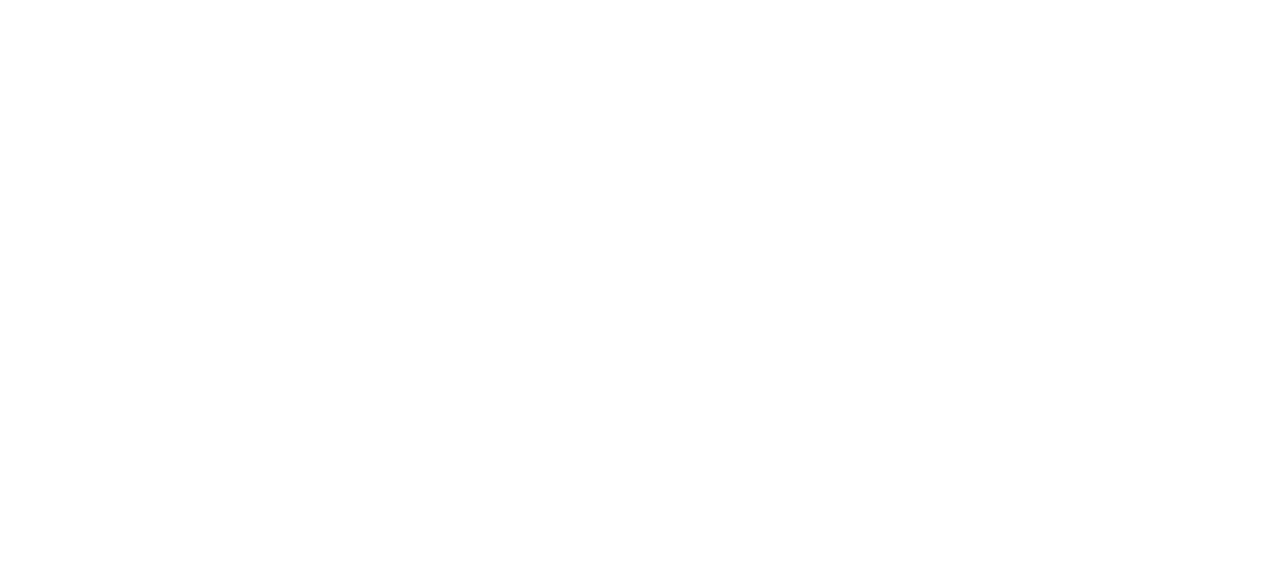
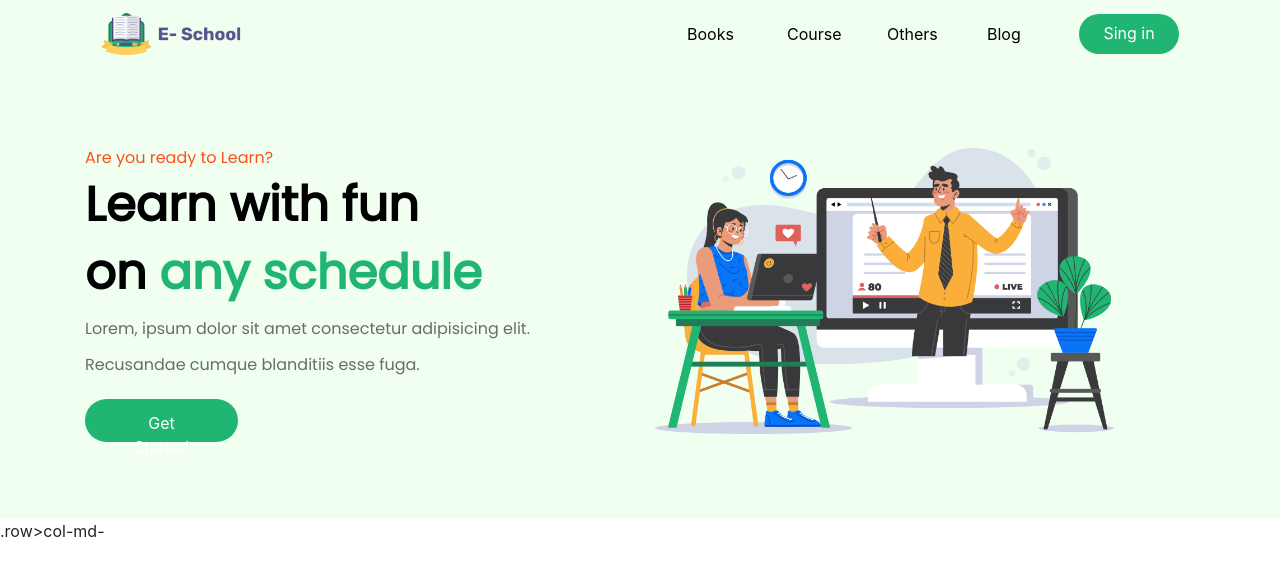
Before and after one commit to Prodip2416/e-school, a plain HTML site: page index.html in a window 1280 px wide. Drawn offline with nearby package versions, Linux system fonts and the light colour scheme.

Commit message:
header section done

```diff
--- a/index.html
+++ b/index.html
@@ -1,13 +1,74 @@
 <!DOCTYPE html>
 <html lang="en">
+
 <head>
     <meta charset="UTF-8">
     <meta name="viewport" content="width=device-width, initial-scale=1.0">
     <title>E-School</title>
-    <link rel="stylesheet" href="https://stackpath.bootstrapcdn.com/bootstrap/4.5.0/css/bootstrap.min.css" integrity="sha384-9aIt2nRpC12Uk9gS9baDl411NQApFmC26EwAOH8WgZl5MYYxFfc+NcPb1dKGj7Sk" crossorigin="anonymous">
+    <link href="https://fonts.googleapis.com/css2?family=Poppins:wght@400&display=swap" rel="stylesheet">
+    <link rel="stylesheet" href="https://stackpath.bootstrapcdn.com/bootstrap/4.5.0/css/bootstrap.min.css"
+        integrity="sha384-9aIt2nRpC12Uk9gS9baDl411NQApFmC26EwAOH8WgZl5MYYxFfc+NcPb1dKGj7Sk" crossorigin="anonymous">
     <link rel="stylesheet" href="style.css">
 </head>
+
 <body>
+    <!-- header section start -->
+    <header class="header-section">
+        <div class="container">
+            <nav class="navbar navbar-expand-lg navbar-light bg-light">
+                <a class="navbar-brand" href="#">
+                    <img class="img img-fluid w-25" src="images/ICON/Logo.png" alt="">
+                </a>
+                <button class="navbar-toggler" type="button" data-toggle="collapse" data-target="#navbarNavAltMarkup"
+                    aria-controls="navbarNavAltMarkup" aria-expanded="false" aria-label="Toggle navigation">
+                    <span class="navbar-toggler-icon"></span>
+                </button>
+                <div class="collapse navbar-collapse" id="navbarNavAltMarkup">
+                    <div class="navbar-nav ml-auto">
+                        <a class="nav-item nav-link" href="#books">Books</a>
+                        <a class="nav-item nav-link" href="#course">Course</a>
+                        <a class="nav-item nav-link" href="#others">Others</a>
+                        <a class="nav-item nav-link" href="#blog">Blog</a>
+                        <a class="nav-item nav-link" href="#">Sing in</a>
+                    </div>
+                </div>
+            </nav>
+            <div class="header-div">
+                <div class="row">
+                    <div class="col-md-6">
+                        <h6>Are you ready to Learn?</h6>
+                        <h1>Learn with fun </h1>
+                        <h1>on <span> any schedule</span></h1>
+                        <p>Lorem, ipsum dolor sit amet consectetur adipisicing elit. Recusandae cumque blanditiis esse
+                            fuga.</p>
+                        <button class="btn-get-started">Get Started</button>
+                    </div>
+                    <div class="col-md-6">
+                        <img class="img img-fluid" src="images/Photos/Illustration.png" alt="">
+                    </div>
+                </div>
+                <div class="row temp-div">
+                    <!-- This div declare because header height and backgorund color same to the assignment png file -->
+                </div>
+            </div>
+        </div>
+    </header>
+    <!-- header section end -->
 
+    <section class="books-section" id=books>
+        .row>col-md-
+    </section>
+    <!-- Script for Bootstrap -->
+    <script src="https://code.jquery.com/jquery-3.5.1.slim.min.js"
+        integrity="sha384-DfXdz2htPH0lsSSs5nCTpuj/zy4C+OGpamoFVy38MVBnE+IbbVYUew+OrCXaRkfj"
+        crossorigin="anonymous"></script>
+    <script src="https://cdn.jsdelivr.net/npm/popper.js@1.16.0/dist/umd/popper.min.js"
+        integrity="sha384-Q6E9RHvbIyZFJoft+2mJbHaEWldlvI9IOYy5n3zV9zzTtmI3UksdQRVvoxMfooAo"
+        crossorigin="anonymous"></script>
+    <script src="https://stackpath.bootstrapcdn.com/bootstrap/4.5.0/js/bootstrap.min.js"
+        integrity="sha384-OgVRvuATP1z7JjHLkuOU7Xw704+h835Lr+6QL9UvYjZE3Ipu6Tp75j7Bh/kR0JKI"
+        crossorigin="anonymous"></script>
+    <!-- End Script -->
 </body>
+
 </html>
--- a/style.css
+++ b/style.css
@@ -0,0 +1,64 @@
+.nav-link{
+width: 100px;
+}
+.bg-light{
+    background-color: #F0FFF0 !important;
+}
+.nav-link:last-child{
+    background-color: #21B573;
+    padding: 7px 10px;
+    text-align: center;
+    color: white !important;
+    border-radius: 33px;
+}
+.navbar-light .navbar-nav .nav-link {
+     color:black;
+}
+.header-div{
+    margin-top: 80px;
+}
+header{
+    background-color: #F0FFF0;
+}
+.btn-get-started{
+    background-color: #21B573;
+    color:white;
+    border: none;
+    width: 153px;
+    height: 43px;
+    border-radius: 33px;
+    padding: 12px 36px;
+}
+header h6{
+    font-family: Poppins;
+    color:#FD511A;
+    font-size: 16px;
+    font-style: normal;
+    font-weight: normal;
+}
+header h1{
+    position: absoulate;
+    font-family: Poppins;
+    font-style: normal;
+    font-weight: bold;
+    font-size: 48px;
+    line-height: 60px;
+    color: black;
+}
+header p{
+    font-family: Poppins;
+    font-style: normal;
+    font-weight: normal;
+    font-size: 16px;
+    line-height: 36px;
+    color: #6C6B6B;
+}
+.header-div span{
+    color: #21B573;
+}
+.header-div img{
+    width: 85%;
+}
+.temp-div{
+    height: 60px;
+}
```
